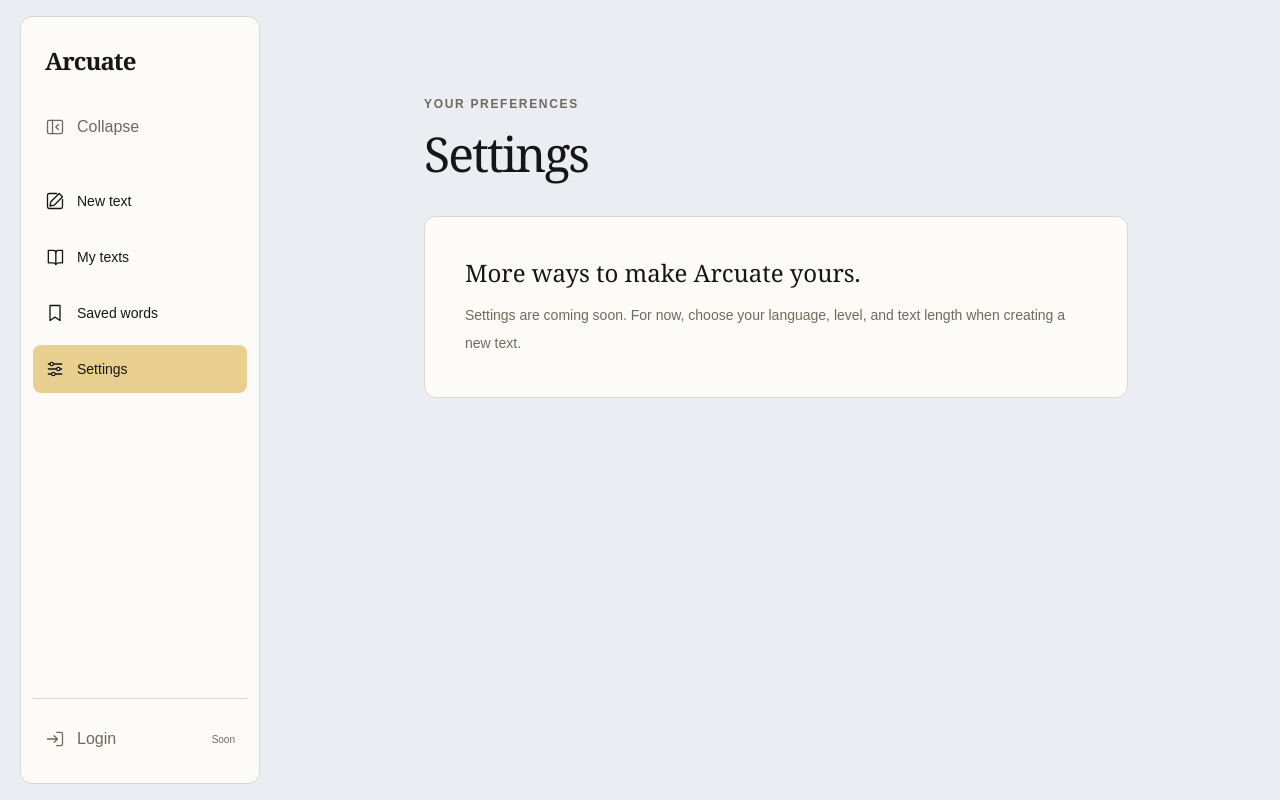
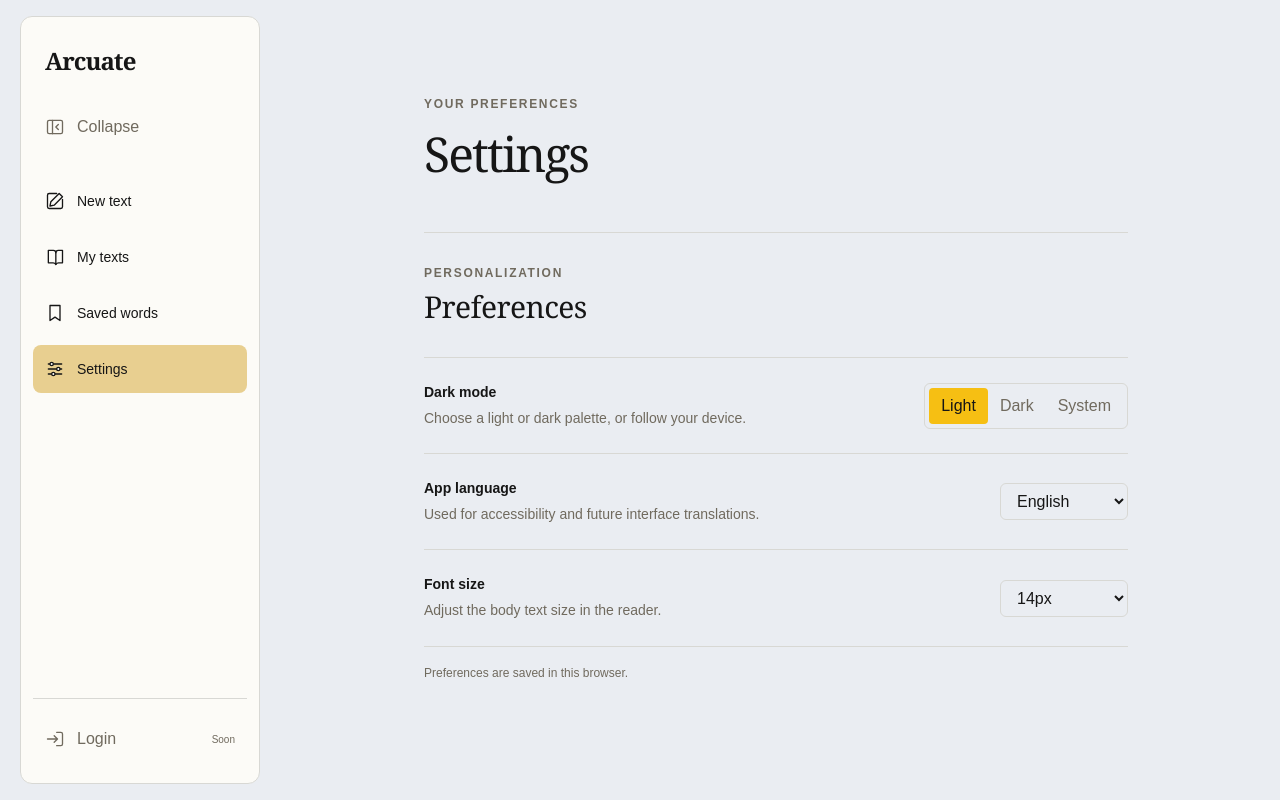
Before and after one commit to youssefezzat304/Arcuate, a Next.js app in the folder apps/web/: page /settings in a window 1280 px wide. Built offline with nearby package versions, Linux system fonts and the light colour scheme.

Commit message:
feat(settings): add persistent display preferences

```diff
--- a/apps/web/src/app/globals.css
+++ b/apps/web/src/app/globals.css
@@ -24,6 +24,20 @@
   --app-font-sans: Arial, Helvetica, sans-serif;
   --app-font-serif: Georgia, "Times New Roman", serif;
   --app-font-mono: "SFMono-Regular", Consolas, "Liberation Mono", monospace;
+  --reader-font-size: 14px;
+}
+
+:root[data-theme="dark"] {
+  --background: #191a1d;
+  --paper: #232427;
+  --foreground: #f1eee5;
+  --ink-secondary: #d2cec2;
+  --muted-foreground: #aaa496;
+  --border: #3c3d3f;
+  --warm-highlight: #665727;
+  --accent: #e1ad12;
+  --accent-foreground: #161616;
+  color-scheme: dark;
 }
 
 @theme inline {
--- a/apps/web/src/app/layout.tsx
+++ b/apps/web/src/app/layout.tsx
@@ -9,7 +9,7 @@ export const metadata: Metadata = {
 
 export default function RootLayout({ children }: LayoutProps<"/">) {
   return (
-    <html lang="en" className="h-full antialiased">
+    <html lang="en" className="h-full antialiased" suppressHydrationWarning>
       <body className="min-h-full flex flex-col"><AppShell>{children}</AppShell></body>
     </html>
   );
--- a/apps/web/src/app/settings/page.tsx
+++ b/apps/web/src/app/settings/page.tsx
@@ -1,4 +1,5 @@
 import type { Metadata } from "next";
+import { PreferencesSection } from "@/components/preferences-section";
 
 export const metadata: Metadata = { title: "Settings · Arcuate" };
 
@@ -6,11 +7,8 @@ export default function SettingsPage() {
   return (
     <main className="mx-auto min-h-dvh max-w-3xl px-5 py-16 sm:px-8 sm:py-24">
       <p className="mb-3 text-xs font-semibold uppercase tracking-[0.14em] text-muted-foreground">Your preferences</p>
-      <h1 className="mb-8 font-serif text-4xl leading-tight tracking-[-0.04em] sm:text-5xl">Settings</h1>
-      <section className="rounded-xl border border-border bg-paper p-6 sm:p-10">
-        <h2 className="mb-3 font-serif text-2xl">More ways to make Arcuate yours.</h2>
-        <p className="text-sm leading-7 text-muted-foreground">Settings are coming soon. For now, choose your language, level, and text length when creating a new text.</p>
-      </section>
+      <h1 className="mb-12 font-serif text-4xl leading-tight tracking-[-0.04em] sm:text-5xl">Settings</h1>
+      <PreferencesSection />
     </main>
   );
 }
--- a/apps/web/src/components/formattable-reader.tsx
+++ b/apps/web/src/components/formattable-reader.tsx
@@ -138,7 +138,7 @@ export function FormattableReader({ title, paragraphs, textId, language }: { tit
   return <>
     <div ref={rootRef} tabIndex={-1} className="focus:outline-none">
       <h1 className="mb-10 border-b border-border pb-8 font-serif text-4xl leading-tight tracking-[-0.04em] sm:text-5xl">{renderRuns(blocks[0]!)}</h1>
-      <div className="space-y-7 font-serif text-lg leading-8 text-ink-secondary">
+      <div className="space-y-7 font-serif leading-[1.75] text-ink-secondary" style={{ fontSize: "var(--reader-font-size)" }}>
         {blocks.slice(1).map((runs, index) => <p key={index}>{renderRuns(runs)}</p>)}
       </div>
     </div>
--- /dev/null
+++ b/apps/web/src/components/preferences-section.tsx
@@ -0,0 +1,115 @@
+"use client";
+
+import { useEffect, useState } from "react";
+import {
+  APP_PREFERENCE_LANGUAGES,
+  DEFAULT_PREFERENCES,
+  READER_FONT_SIZES,
+  THEME_MODES,
+  applyPreferences,
+  readPreferences,
+  savePreferences,
+  type Preferences,
+} from "@/lib/preferences";
+
+const controlClass = "min-w-32 rounded-md border border-border bg-background px-3 py-2 text-sm font-medium outline-none focus-visible:outline-2 focus-visible:outline-offset-2 focus-visible:outline-foreground";
+
+export function PreferencesSection() {
+  const [preferences, setPreferences] = useState(DEFAULT_PREFERENCES);
+  const [storageError, setStorageError] = useState("");
+
+  useEffect(() => {
+    const frame = requestAnimationFrame(() => {
+      const stored = readPreferences();
+      setPreferences(stored);
+      applyPreferences(stored);
+    });
+
+    return () => cancelAnimationFrame(frame);
+  }, []);
+
+  useEffect(() => {
+    if (preferences.theme !== "system") return;
+
+    const colorScheme = window.matchMedia("(prefers-color-scheme: dark)");
+    const followSystemTheme = () => applyPreferences(preferences, document.documentElement, colorScheme.matches);
+    colorScheme.addEventListener("change", followSystemTheme);
+    return () => colorScheme.removeEventListener("change", followSystemTheme);
+  }, [preferences]);
+
+  function updatePreference<Key extends keyof Preferences>(key: Key, value: Preferences[Key]) {
+    const next = { ...preferences, [key]: value };
+    setPreferences(next);
+    applyPreferences(next);
+
+    try {
+      savePreferences(next);
+      setStorageError("");
+    } catch {
+      setStorageError("This preference could not be saved in your browser.");
+    }
+  }
+
+  return (
+    <section aria-labelledby="preferences-heading" className="border-t border-border">
+      <div className="py-6 sm:py-8">
+        <p className="mb-2 text-xs font-semibold uppercase tracking-[0.14em] text-muted-foreground">Personalization</p>
+        <h2 id="preferences-heading" className="font-serif text-2xl tracking-[-0.02em] sm:text-3xl">Preferences</h2>
+      </div>
+
+      <div className="divide-y divide-border border-y border-border">
+        <div className="flex min-h-24 flex-col items-stretch justify-between gap-3 py-5 sm:flex-row sm:items-center sm:gap-6">
+          <div>
+            <h3 className="text-sm font-semibold">Dark mode</h3>
+            <p className="mt-1 text-sm leading-6 text-muted-foreground">Choose a light or dark palette, or follow your device.</p>
+          </div>
+          <div role="radiogroup" aria-label="Dark mode" className="flex shrink-0 rounded-md border border-border bg-background p-1">
+            {THEME_MODES.map((mode) => (
+              <button
+                key={mode}
+                type="button"
+                role="radio"
+                aria-checked={preferences.theme === mode}
+                onClick={() => updatePreference("theme", mode)}
+                className="rounded px-3 py-1.5 text-xs font-semibold capitalize text-muted-foreground transition-colors aria-checked:bg-accent aria-checked:text-accent-foreground focus-visible:outline-2 focus-visible:outline-offset-1 focus-visible:outline-foreground"
+              >
+                {mode}
+              </button>
+            ))}
+          </div>
+        </div>
+
+        <label className="flex min-h-24 flex-col items-stretch justify-between gap-3 py-5 sm:flex-row sm:items-center sm:gap-6">
+          <span>
+            <span className="block text-sm font-semibold">App language</span>
+            <span className="mt-1 block text-sm leading-6 text-muted-foreground">Used for accessibility and future interface translations.</span>
+          </span>
+          <select
+            value={preferences.appLanguage}
+            onChange={(event) => updatePreference("appLanguage", event.target.value as Preferences["appLanguage"])}
+            className={`${controlClass} w-full sm:w-auto`}
+          >
+            {APP_PREFERENCE_LANGUAGES.map((language) => <option key={language.code} value={language.code}>{language.name}</option>)}
+          </select>
+        </label>
+
+        <label className="flex min-h-24 flex-col items-stretch justify-between gap-3 py-5 sm:flex-row sm:items-center sm:gap-6">
+          <span>
+            <span className="block text-sm font-semibold">Font size</span>
+            <span className="mt-1 block text-sm leading-6 text-muted-foreground">Adjust the body text size in the reader.</span>
+          </span>
+          <select
+            value={preferences.readerFontSize}
+            onChange={(event) => updatePreference("readerFontSize", Number(event.target.value))}
+            className={`${controlClass} w-full sm:w-auto`}
+          >
+            {READER_FONT_SIZES.map((size) => <option key={size} value={size}>{size}px</option>)}
+          </select>
+        </label>
+      </div>
+
+      {storageError && <p role="alert" className="mt-4 text-sm text-[var(--color-rose)]">{storageError}</p>}
+      <p className="mt-4 text-xs leading-5 text-muted-foreground">Preferences are saved in this browser.</p>
+    </section>
+  );
+}
--- /dev/null
+++ b/apps/web/src/lib/preferences.ts
@@ -0,0 +1,70 @@
+import { z } from "zod";
+
+export const APP_PREFERENCE_LANGUAGES = [
+  { code: "en", name: "English" },
+  { code: "de", name: "Deutsch" },
+  { code: "es", name: "Español" },
+  { code: "fr", name: "Français" },
+] as const;
+
+export const THEME_MODES = ["light", "dark", "system"] as const;
+export const READER_FONT_SIZES = [12, 14, 16, 18, 20, 22, 24] as const;
+
+export const preferencesSchema = z.object({
+  theme: z.enum(THEME_MODES),
+  appLanguage: z.enum(APP_PREFERENCE_LANGUAGES.map(({ code }) => code)),
+  readerFontSize: z.number().int().min(12).max(24).multipleOf(2),
+});
+
+const legacyPreferencesSchema = z.object({
+  darkMode: z.boolean(),
+  appLanguage: z.enum(APP_PREFERENCE_LANGUAGES.map(({ code }) => code)),
+  fontSize: z.enum(["small", "medium", "large"]),
+});
+
+export type Preferences = z.infer<typeof preferencesSchema>;
+
+export const DEFAULT_PREFERENCES: Preferences = {
+  theme: "light",
+  appLanguage: "en",
+  readerFontSize: 14,
+};
+
+export const PREFERENCES_STORAGE_KEY = "arcuate:preferences:v1";
+
+export function readPreferences(storage: Pick<Storage, "getItem"> = localStorage): Preferences {
+  try {
+    const stored = storage.getItem(PREFERENCES_STORAGE_KEY);
+    if (!stored) return DEFAULT_PREFERENCES;
+
+    const value: unknown = JSON.parse(stored);
+    const parsed = preferencesSchema.safeParse(value);
+    if (parsed.success) return parsed.data;
+
+    const legacy = legacyPreferencesSchema.safeParse(value);
+    if (!legacy.success) return DEFAULT_PREFERENCES;
+    return {
+      theme: legacy.data.darkMode ? "dark" : "light",
+      appLanguage: legacy.data.appLanguage,
+      readerFontSize: { small: 12, medium: 14, large: 18 }[legacy.data.fontSize],
+    };
+  } catch {
+    return DEFAULT_PREFERENCES;
+  }
+}
+
+export function savePreferences(preferences: Preferences, storage: Pick<Storage, "setItem"> = localStorage) {
+  storage.setItem(PREFERENCES_STORAGE_KEY, JSON.stringify(preferencesSchema.parse(preferences)));
+}
+
+export function applyPreferences(
+  preferences: Preferences,
+  root: HTMLElement = document.documentElement,
+  systemPrefersDark = window.matchMedia("(prefers-color-scheme: dark)").matches,
+) {
+  root.dataset.theme = preferences.theme === "system"
+    ? systemPrefersDark ? "dark" : "light"
+    : preferences.theme;
+  root.style.setProperty("--reader-font-size", `${preferences.readerFontSize}px`);
+  root.lang = preferences.appLanguage;
+}
```
Also changed, not shown: 4 other files (tests, documents, lock files or other folders).
